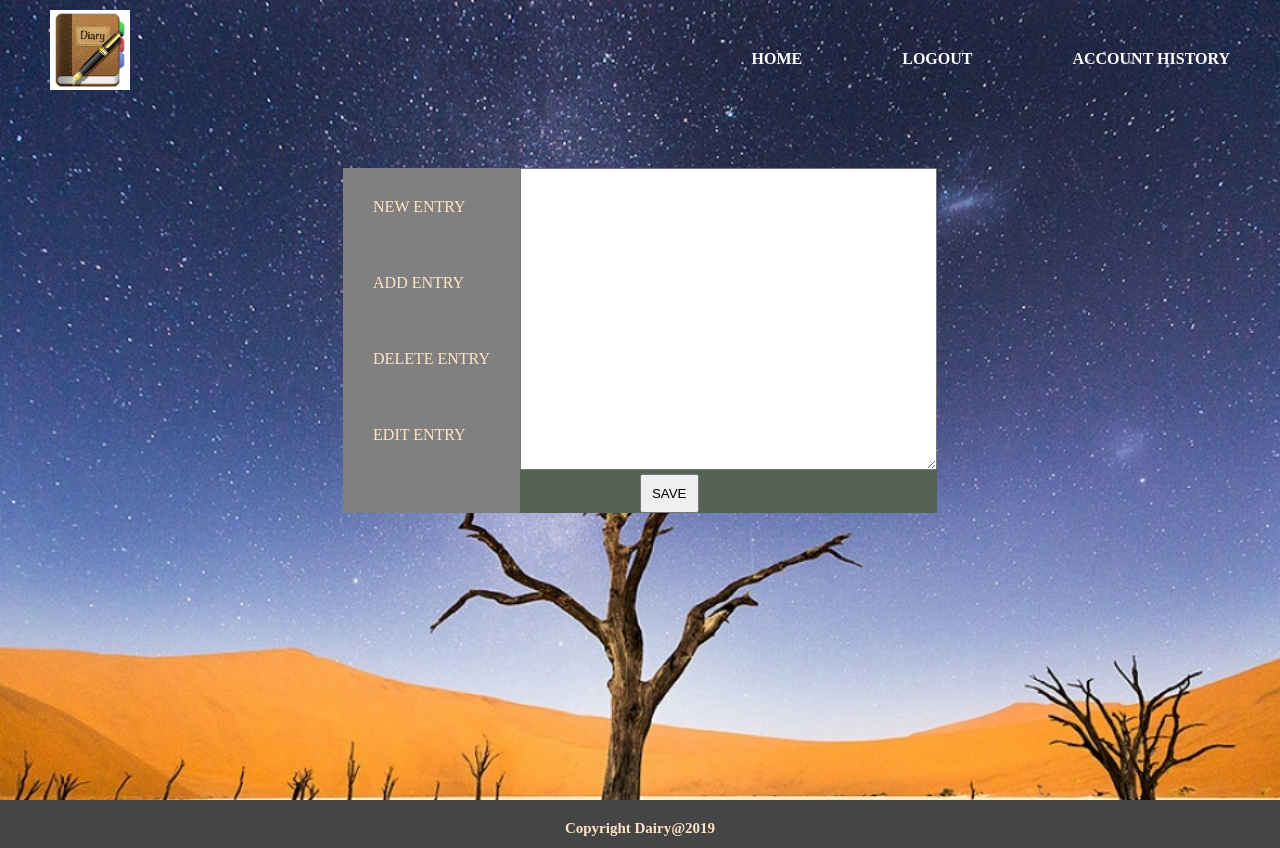
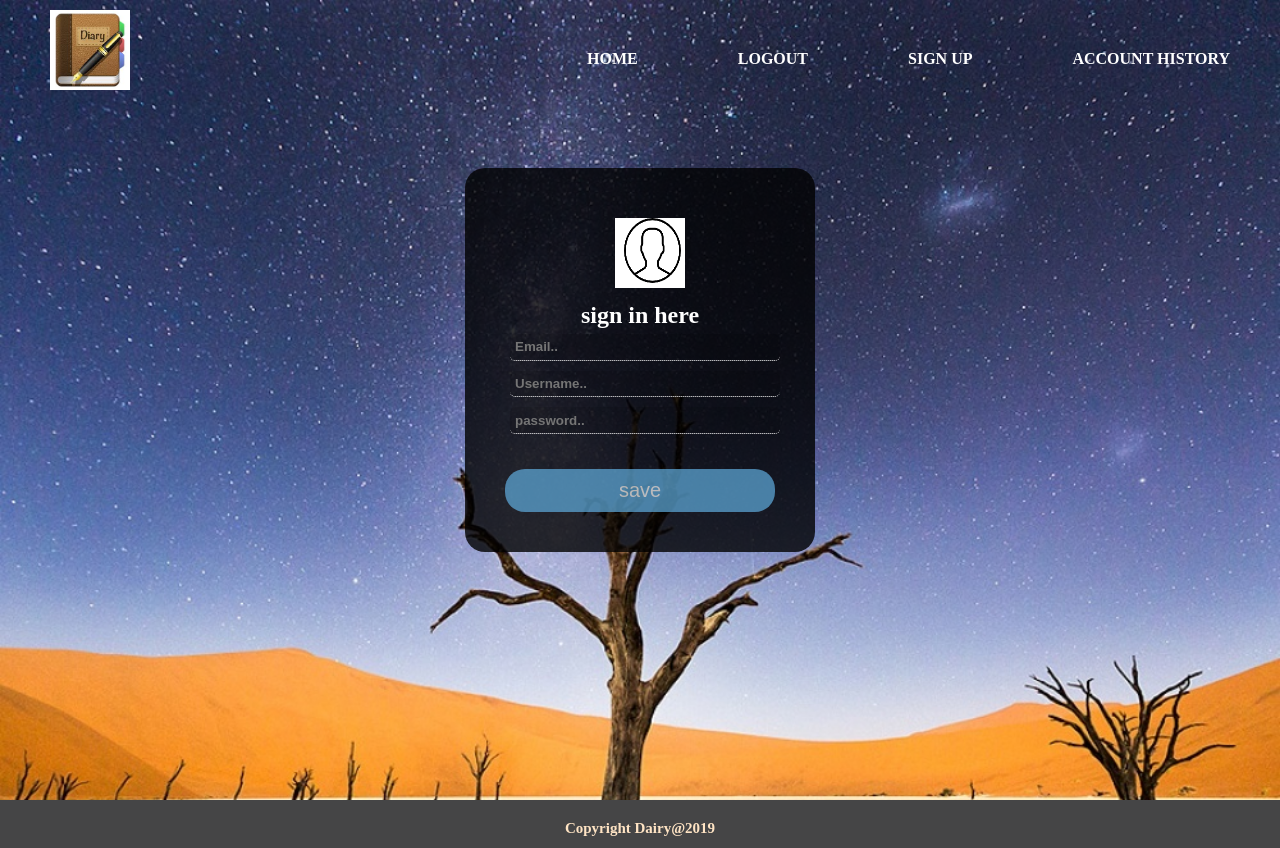
Before and after one commit to Claudinee11/My-Dairy, a plain HTML site: page UI/account-history.html in a window 1280 px wide. Drawn offline with Linux system fonts and the light colour scheme.

Commit message:
modify account history page and css

```diff
--- a/UI/CSS/style.css
+++ b/UI/CSS/style.css
@@ -118,7 +118,7 @@ input[type=text],input[type=password], input[type=email]{
     margin: 5px;
     font-weight: bold;
 }
-input[type=submit]{
+.types{
     width: 100%;
     box-sizing: border-box;
     padding: 10px 0;
@@ -131,9 +131,13 @@ input[type=submit]{
     font-size: 20px;
     color: #fff;
 }
-input[type=submit]:hover{
+.types a:hover{
     background: #003366;
     opacity: 0.7;
+}
+.types a{
+    text-decoration: none;
+    color: #fff;
 }
 #main{
     text-decoration: #ddd4d4;
--- a/UI/account-history.html
+++ b/UI/account-history.html
@@ -5,7 +5,7 @@
     <meta name="viewport" content="width=device-width, initial-scale=1.0">
     <meta http-equiv="X-UA-Compatible" content="ie=edge">
     <link rel="stylesheet" href="/UI/CSS/style.css">
-    <title>Login</title>
+    <title>account history</title>
 </head>
 <body>
     <header>
@@ -17,24 +17,26 @@
             <ul>
                 <li class="active"> <a href="/index.html">Home</a> </li>
                 <li> <a href="login.html">logout</a> </li>
-                <!-- <li> <a href="sign-up.html">sign up</a> </li> -->
+                 <li> <a href="sign-up.html">sign up</a> </li>
                 <li> <a href="account-history.html">account history</a> </li>
             </ul>
         </div>
 
-        <div class="required">
-            <div class="our-need" >
-                <p>new entry</p> <br>
-                <p>add entry</p> <br>
-                <p>delete entry</p><br>
-               <p>edit entry</p> <br>
+        <div class="wraps">
+            <img class="images" src="/UI/assets/149086-essential-set.png" alt="">
+        <h2>sign in here</h2>
+        <form >
+      <input type="email" placeholder="Email.." >
+      <input type="text" placeholder="Username..">
+      <input type="password" placeholder="password..">
+      <button class="types"> <a href="/UI/entry.html">save</a> </button>
 
-            </div>
-            <div class="your-entry">
-                <textarea name="your dairy" id="1" cols="50" rows="20"></textarea> <br>
-                    <button class="buttons" type="submit">save </button><br>
-                </div>
-        </div>
+
+
+</form>
+
+</div>
+
 
 </header>
 
```
